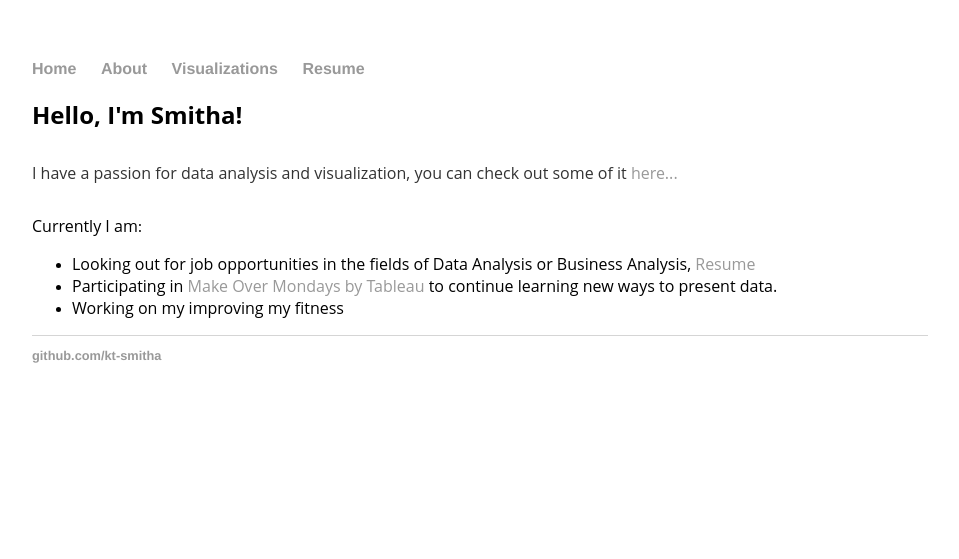
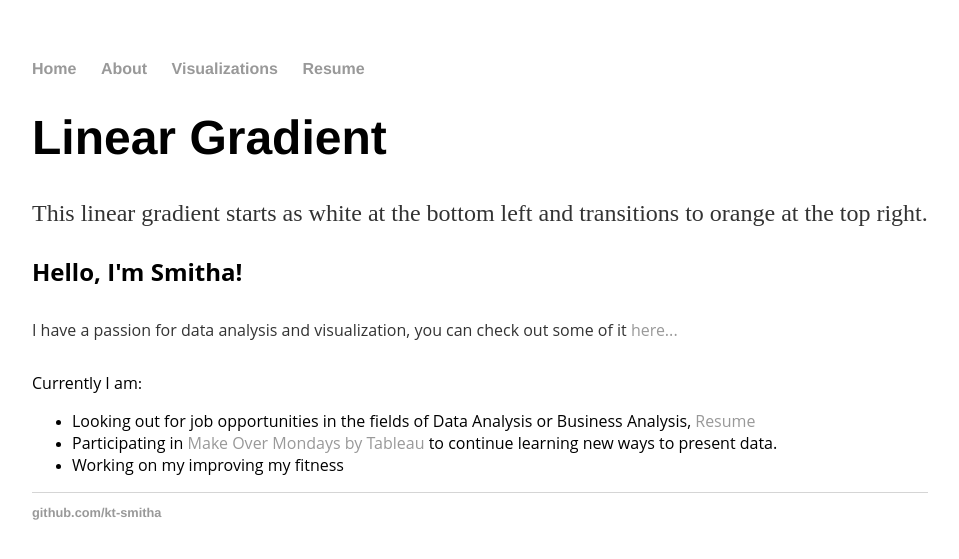
Before and after one commit to kt-smitha/kt-smitha.github.io, a Jekyll site: the page built from index.html, in a window 1280 px wide. Shown: the top 559 px of the page, without its empty margins (160-1119 px from the left). Built offline with Jekyll 4.4.1, drawn with Linux system fonts in a browser that asks for light colours.

Commit message:
Update index.html

```diff
--- a/index.html
+++ b/index.html
@@ -2,6 +2,11 @@
 layout: default
 title: Smitha-Home
 ---
+<body>
+<h1>Linear Gradient</h1>
+<p>This linear gradient starts as white at the bottom left and transitions to orange at the top right.</p>
+</body>
+
 <div class="blurb">
 	<h2><font face = "Open Sans">Hello, I'm Smitha!</font></h2>
 	<p><font face = "Open Sans" size = 3>I have a passion for data analysis and visualization, you can check out some of it <a href="/viz">here...</a></font></p>
```
